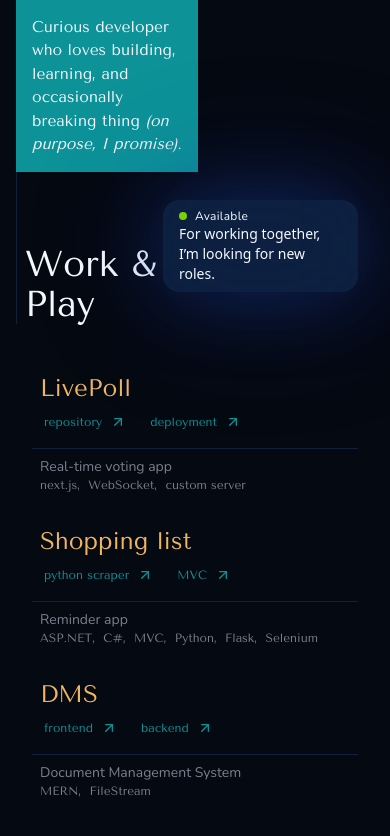
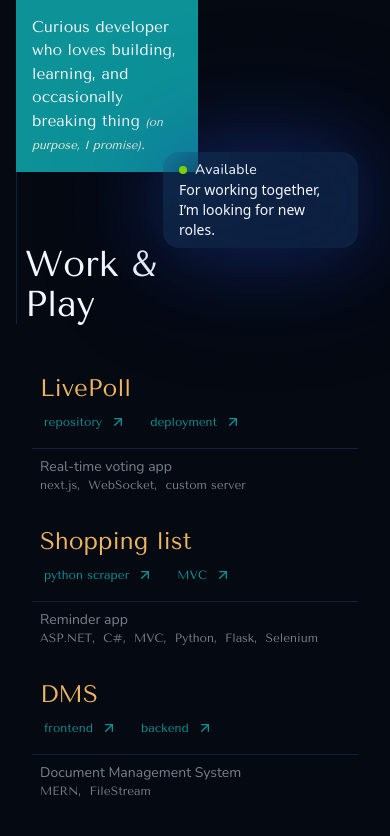
Before and after one commit to taemmyk/taemmyk-portfolio, a React (Vite) app: page / in a window 390 px wide. Shown: the top 836 px of the page. Built offline with nearby package versions, Linux system fonts and the light colour scheme.

Commit message:
fix(responsive): fine tuned layout on small screen

```diff
--- a/src/App.tsx
+++ b/src/App.tsx
@@ -82,6 +82,7 @@ function App() {
         overflowX: "hidden",
         overflowY: "hidden",
         position: "relative",
+        maxWidth: "1920px",
       }}
     >
       <div
@@ -90,6 +91,7 @@ function App() {
         style={{
           width: "max-content",
           position: "absolute",
+          maxWidth: "1920px",
           top: 0,
           left: 0,
         }}
--- a/src/index.css
+++ b/src/index.css
@@ -45,7 +45,7 @@
 :root {
   --radius: 0.625rem;
   --radius: 0.625rem;
-  --background: #050911;
+  --background: oklch(13.906% 0.01963 259.673);
   --foreground: oklch(98.081% 0.00917 258.497);
 
   --card: oklch(15.928% 0.01116 267.992);
--- a/src/pages/greeting.tsx
+++ b/src/pages/greeting.tsx
@@ -4,14 +4,14 @@ function Greeting() {
       <div className="w-full h-full">
         <p className="font-tenor text-[clamp(0.8rem,4vw,2rem)] mx-4 mr-48 md:mr-64 p-4 bg-popover text-popover-foreground">
           Curious developer who loves building, learning, and occasionally
-          breaking thing <span className="italic">(on purpose, I promise)</span>
+          breaking thing <span className="italic text-[clamp(0.5rem,3vw,1.5rem)] text-primary-foreground">(on purpose, I promise)</span>
           .
         </p>
 
-        <div className="md:hidden absolute top-50 right-0 z-50 flex flex-col items-start bg-blue-500/20 backdrop-blur-2xl rounded-2xl shadow-[0_0_80px_rgba(30,64,175,0.4),0_0_140px_rgba(30,64,175,0.3)] w-1/2 px-4 py-2 mr-8">
+        <div className="md:hidden absolute top-38 right-0 z-50 flex flex-col items-start bg-blue-500/20 backdrop-blur-2xl rounded-2xl shadow-[0_0_80px_rgba(30,64,175,0.4),0_0_140px_rgba(30,64,175,0.3)] w-1/2 px-4 py-2 mr-8">
           <div className="flex items-center space-x-2 text-xs">
             <span className="w-2 h-2 rounded-full bg-lime-500"></span>
-            <span className="text-foreground font-nunito tracking-wide font-normal">
+            <span className="text-foreground font-nunito tracking-wide text-sm">
               Available
             </span>
           </div>
```
